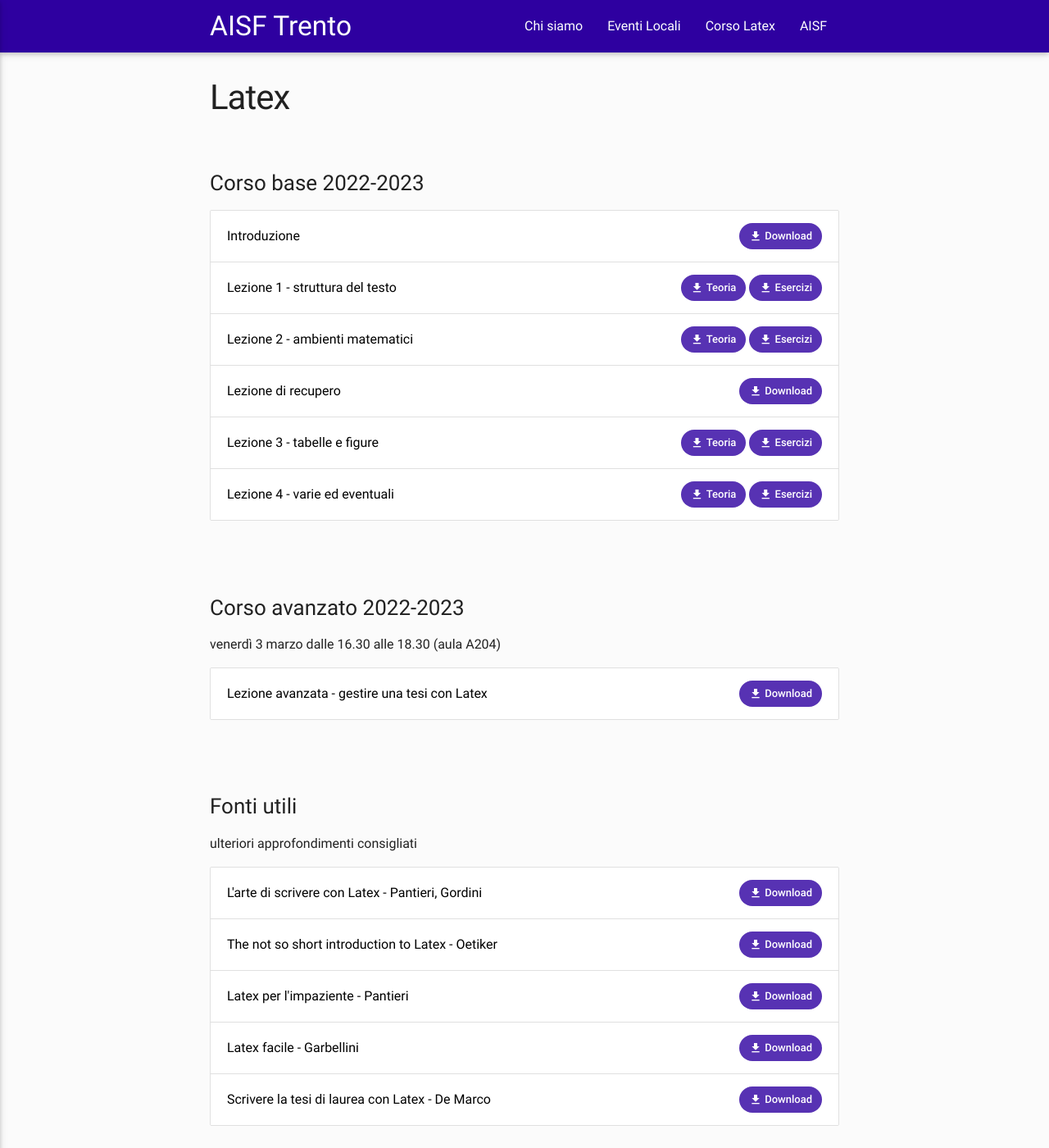
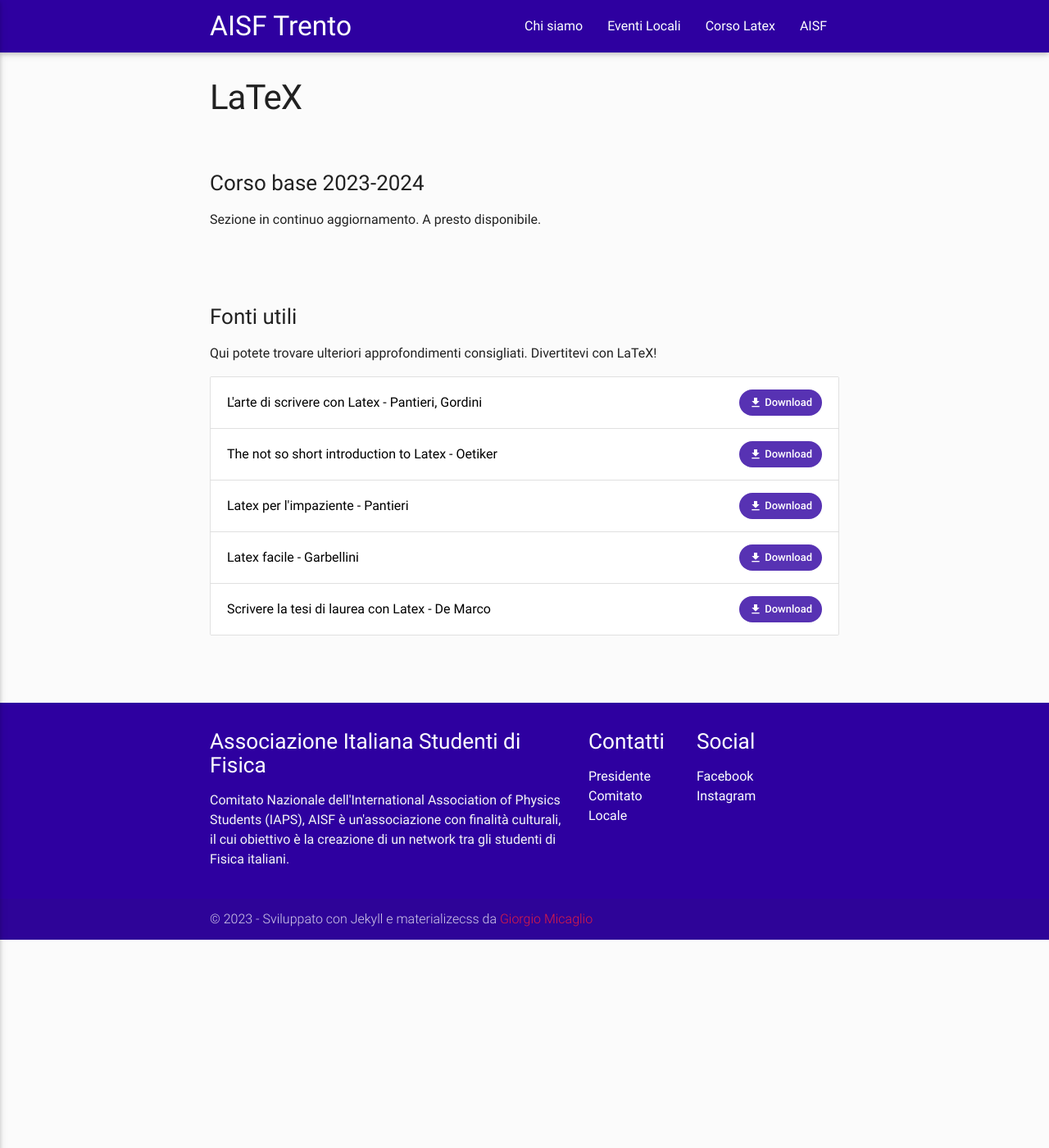
Before and after one commit to ai-sf/trento, a Jekyll site: the page built from latex.html, in a window 1280 px wide and 1400 px high. Shown: the whole window at 82% size. Built offline with Jekyll 4.4.1, drawn with Linux system fonts in a browser that asks for light colours; nearby versions of some CDN libraries; some of the changed text lies outside the part shown.

Commit message:
remove old latex files

```diff
--- a/_data/latex.yml
+++ b/_data/latex.yml
@@ -1,52 +1,10 @@
 sezioni:
 
-  - titolo: "Corso base 2022-2023"
-    testo: " "
-    downloads:
-      - testo: "Introduzione"
-        urls:
-        - nome: "Download"
-          url: "Introduzione_22-23.pdf"
-      - testo: "Lezione 1 - struttura del testo"
-        urls:
-        - nome: "Teoria"
-          url: "Lezione-1_22-23.pdf"
-        - nome: "Esercizi"
-          url: "Esercizi-1_22-23.pdf"
-      - testo: "Lezione 2 - ambienti matematici"
-        urls:
-        - nome: "Teoria"
-          url: "Lezione-2_22-23.pdf"
-        - nome: "Esercizi"
-          url: "Esercizi-2_22-23.pdf"
-      - testo: "Lezione di recupero"
-        urls:
-        - nome: "Download"
-          url: "Recap_22-23.pdf"
-      - testo: "Lezione 3 - tabelle e figure"
-        urls:
-        - nome: "Teoria"
-          url: "Lezione-3_22-23.pdf"
-        - nome: "Esercizi"
-          url: "Esercizi-3_22-23.pdf"
-      - testo: "Lezione 4 - varie ed eventuali"
-        urls:
-        - nome: "Teoria"
-          url: "Lezione-4_22-23.pdf"
-        - nome: "Esercizi"
-          url: "Esercizi-4_22-23.pdf"
-
-  - titolo: "Corso avanzato 2022-2023"
-    testo: "venerdì 3 marzo dalle 16.30 alle 18.30 (aula A204)"
-    downloads:
-      - testo: "Lezione avanzata - gestire una tesi con Latex"
-        urls:
-        - nome: "Download"
-          url: "Lezione4bis_22-23.pdf"
-
+  - titolo: "Corso base 2023-2024"
+    testo: "Sezione in continuo aggiornamento. A presto disponibile."
 
   - titolo: "Fonti utili"
-    testo: "ulteriori approfondimenti consigliati"
+    testo: "Qui potete trovare ulteriori approfondimenti consigliati. Divertitevi con LaTeX!"
     downloads:
       - testo: "L'arte di scrivere con Latex - Pantieri, Gordini"
         urls:
@@ -73,39 +31,46 @@ sezioni:
         - nome: "Download"
           url: "Latex_tesi.pdf"
 
+# - titolo: "Corso base 2022-2023"
+  #   testo: " "
+  #   downloads:
+  #     - testo: "Introduzione"
+  #       urls:
+  #       - nome: "Download"
+  #         url: "Introduzione_22-23.pdf"
+  #     - testo: "Lezione 1 - struttura del testo"
+  #       urls:
+  #       - nome: "Teoria"
+  #         url: "Lezione-1_22-23.pdf"
+  #       - nome: "Esercizi"
+  #         url: "Esercizi-1_22-23.pdf"
+  #     - testo: "Lezione 2 - ambienti matematici"
+  #       urls:
+  #       - nome: "Teoria"
+  #         url: "Lezione-2_22-23.pdf"
+  #       - nome: "Esercizi"
+  #         url: "Esercizi-2_22-23.pdf"
+  #     - testo: "Lezione di recupero"
+  #       urls:
+  #       - nome: "Download"
+  #         url: "Recap_22-23.pdf"
+  #     - testo: "Lezione 3 - tabelle e figure"
+  #       urls:
+  #       - nome: "Teoria"
+  #         url: "Lezione-3_22-23.pdf"
+  #       - nome: "Esercizi"
+  #         url: "Esercizi-3_22-23.pdf"
+  #     - testo: "Lezione 4 - varie ed eventuali"
+  #       urls:
+  #       - nome: "Teoria"
+  #         url: "Lezione-4_22-23.pdf"
+  #       - nome: "Esercizi"
+  #         url: "Esercizi-4_22-23.pdf"
 
-  - titolo: "Corso 2021-2022"
-    testo: " "
-    downloads:
-      - testo: "Introduzione"
-        urls:
-        - nome: "Download"
-          url: "Introduzione.pdf"
-      - testo: "Lezione 1 - struttura del testo"
-        urls:
-        - nome: "Teoria"
-          url: "Lezione_1.pdf"
-        - nome: "Esercizi"
-          url: "Esercizi_1.pdf"
-      - testo: "Lezione 2 - ambienti matematici"
-        urls:
-        - nome: "Teoria"
-          url: "Lezione_2.pdf"
-        - nome: "Esercizi"
-          url: "Esercizi_2.pdf"
-      - testo: "Lezione 3 - tabelle e figure"
-        urls:
-        - nome: "Teoria"
-          url: "Lezione_3.pdf"
-        - nome: "Esercizi"
-          url: "Esercizi_3.pdf"
-      - testo: "Lezione 4 - varie ed eventuali"
-        urls:
-        - nome: "Teoria"
-          url: "Lezione_4.pdf"
-        - nome: "Esercizi"
-          url: "Esercizi_4.pdf"
-      - testo: "Lezione avanzata - gestire una tesi con Latex"
-        urls:
-        - nome: "Download"
-          url: "Lezione_4bis.pdf"
+  # - titolo: "Corso avanzato 2022-2023"
+  #   testo: "venerdì 3 marzo dalle 16.30 alle 18.30 (aula A204)"
+  #   downloads:
+  #     - testo: "Lezione avanzata - gestire una tesi con Latex"
+  #       urls:
+  #       - nome: "Download"
+  #         url: "Lezione4bis_22-23.pdf"
--- a/latex.html
+++ b/latex.html
@@ -1,6 +1,6 @@
 ---
 layout: page
-title: Latex
+title: LaTeX
 ---
 
 
```
